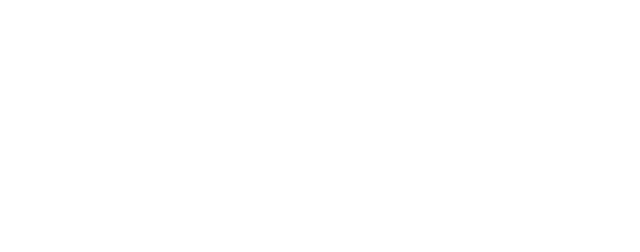
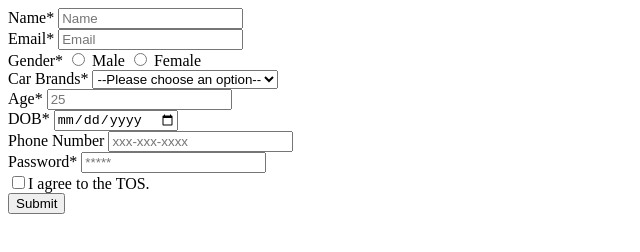
Before and after one commit to acciojob/signup-form-car-karan151120, a website: page main.html in a window 1280 px wide. Shown: the whole page, without its empty margins (0-640 px from the left). Drawn offline with Linux system fonts and the light colour scheme.

Commit message:
created a submission

```diff
--- a/main.html
+++ b/main.html
@@ -8,6 +8,45 @@
 
 <body>
 	<!-- the entire body must be written by student -->
+	<form action="#" method="post">
+		<label for="name">Name*</label>
+		<input type="text" id="#name" placeholder="Name"><br>
+
+		<label for="email">Email*</label>
+		<input type="email" id="#email" placeholder="Email"><br>
+
+		<label for="gender">Gender*</label>
+
+		<input type="radio" id="#gender_m">
+		<label for="gender_m">Male</label>
+		<input type="radio" id="#gender_f">
+		<label for="gender_f">Female</label><br>
+
+		<label for="cars">Car Brands*</label>
+		<select id="#cars">
+		<option value="" disabled selected>--Please choose an option--</option>
+		<option value="BMW">BMW</option>
+		<option value="Audi">Audi</option>
+		<option value="Mercedez">Mercedez</option>
+		</select><br>
+
+		<label for="age">Age*</label>
+		<input type="number" id="#age" placeholder="25"><br>
+
+		<label for="DOB">DOB*</label>
+		<input type="date" id="#dob"><br>
+
+		<label for="phonenumber">Phone Number</label>
+		<input type="number" id="#tel" placeholder="xxx-xxx-xxxx"><br>
+
+		<label for="password">Password*</label>
+		<input type="password" id="#password" placeholder="*****"><br>
+
+
+		<input type="checkbox" id="#checkbox"><label>I agree to the TOS.</label><br>
+
+		<input type="submit" id="#button"><br>
+	</form>
     <script type="text/javascript" src="./script.js">
 </script>
 
```
